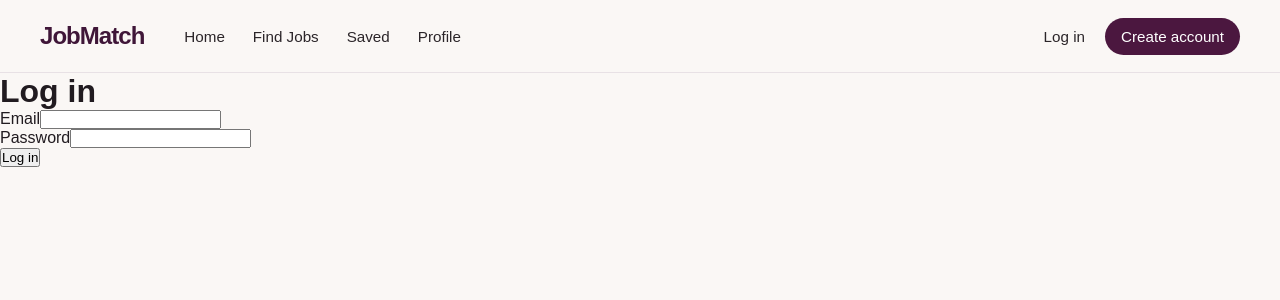
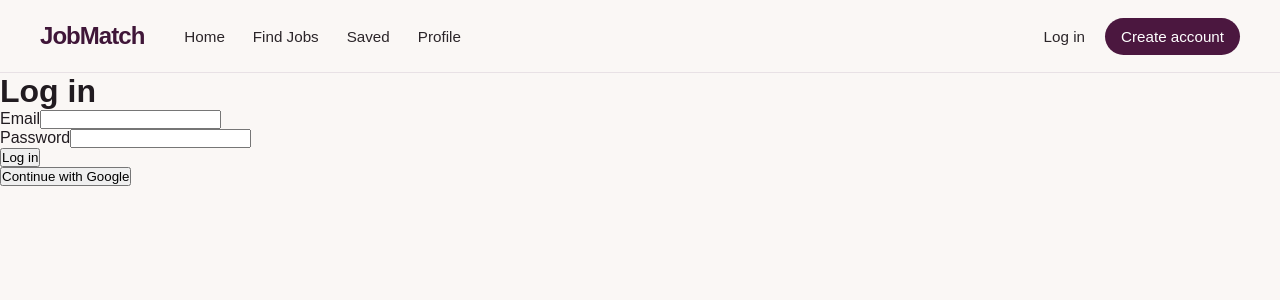
Before and after one commit to HackYourFutureProjects/c55-final-project-group-C, a Next.js app in the folder frontend/: page /login in a window 1280 px wide. Shown: the top 300 px of the page. Built offline with nearby package versions, Linux system fonts and the light colour scheme; no server answers.

Commit message:
feat: align auth session and app shell with backend API

```diff
--- a/frontend/src/app/layout.tsx
+++ b/frontend/src/app/layout.tsx
@@ -1,5 +1,6 @@
 import type { Metadata } from "next";
 import Navbar from "@/components/layout/Navbar";
+import { AuthProvider } from "@/context/AuthContext";
 import "./globals.css";
 
 export const metadata: Metadata = {
@@ -15,8 +16,10 @@ export default function RootLayout({ children }: LayoutProps<"/">) {
   return (
     <html lang="en">
       <body>
-        <Navbar />
-        <main className="app-main">{children}</main>
+        <AuthProvider>
+          <Navbar />
+          <main className="app-main">{children}</main>
+        </AuthProvider>
       </body>
     </html>
   );
--- a/frontend/src/app/login/page.tsx
+++ b/frontend/src/app/login/page.tsx
@@ -2,6 +2,7 @@
 
 import { useRouter } from "next/navigation";
 import { type FormEvent, useState } from "react";
+import { useAuth } from "@/context/AuthContext";
 import { loginUser } from "@/lib/api";
 
 type FormErrors = {
@@ -12,6 +13,7 @@ type FormErrors = {
 
 export default function LoginPage() {
   const router = useRouter();
+  const { refreshUser } = useAuth();
 
   const [email, setEmail] = useState("");
   const [password, setPassword] = useState("");
@@ -52,6 +54,8 @@ export default function LoginPage() {
         password,
       });
 
+      await refreshUser();
+
       router.push("/");
     } catch {
       setErrors({
@@ -60,6 +64,10 @@ export default function LoginPage() {
     } finally {
       setIsSubmitting(false);
     }
+  }
+
+  function handleGoogleLogin() {
+    window.location.href = "/api/oauth2/authorization/google";
   }
 
   return (
@@ -81,6 +89,7 @@ export default function LoginPage() {
             aria-invalid={Boolean(errors.email)}
             aria-describedby={errors.email ? "email-error" : undefined}
           />
+
           {errors.email ? (
             <p id="email-error" role="alert">
               {errors.email}
@@ -100,6 +109,7 @@ export default function LoginPage() {
             aria-invalid={Boolean(errors.password)}
             aria-describedby={errors.password ? "password-error" : undefined}
           />
+
           {errors.password ? (
             <p id="password-error" role="alert">
               {errors.password}
@@ -111,6 +121,10 @@ export default function LoginPage() {
           {isSubmitting ? "Logging in..." : "Log in"}
         </button>
       </form>
+
+      <button type="button" onClick={handleGoogleLogin}>
+        Continue with Google
+      </button>
     </main>
   );
 }
--- a/frontend/src/components/layout/Navbar.tsx
+++ b/frontend/src/components/layout/Navbar.tsx
@@ -1,6 +1,19 @@
+"use client";
+
 import Link from "next/link";
+import { useRouter } from "next/navigation";
+import { useAuth } from "@/context/AuthContext";
 
 export default function Navbar() {
+  const router = useRouter();
+  const { user, isLoading, logout } = useAuth();
+
+  async function handleLogout() {
+    await logout();
+    router.push("/");
+    router.refresh();
+  }
+
   return (
     <header className="site-header">
       <nav className="navbar" aria-label="Main navigation">
@@ -16,10 +29,25 @@ export default function Navbar() {
         </div>
 
         <div className="auth-links">
-          <Link href="/login">Log in</Link>
-          <Link className="register-link" href="/register">
-            Create account
-          </Link>
+          {isLoading ? null : user ? (
+            <>
+              <span className="nav-user">{user.name}</span>
+              <button
+                className="logout-button"
+                type="button"
+                onClick={handleLogout}
+              >
+                Log out
+              </button>
+            </>
+          ) : (
+            <>
+              <Link href="/login">Log in</Link>
+              <Link className="register-link" href="/register">
+                Create account
+              </Link>
+            </>
+          )}
         </div>
       </nav>
     </header>
--- /dev/null
+++ b/frontend/src/context/AuthContext.tsx
@@ -0,0 +1,75 @@
+"use client";
+
+import {
+  createContext,
+  type ReactNode,
+  useCallback,
+  useContext,
+  useEffect,
+  useState,
+} from "react";
+import {
+  type CurrentUserResponse,
+  getCurrentUser,
+  logoutUser,
+} from "@/lib/api";
+
+type AuthContextValue = {
+  user: CurrentUserResponse | null;
+  isLoading: boolean;
+  refreshUser: () => Promise<void>;
+  logout: () => Promise<void>;
+};
+
+const AuthContext = createContext<AuthContextValue | undefined>(undefined);
+
+export function AuthProvider({ children }: { children: ReactNode }) {
+  const [user, setUser] = useState<CurrentUserResponse | null>(null);
+  const [isLoading, setIsLoading] = useState(true);
+
+  const refreshUser = useCallback(async () => {
+    try {
+      const currentUser = await getCurrentUser();
+      setUser(currentUser);
+    } catch {
+      setUser(null);
+    }
+  }, []);
+
+  const logout = useCallback(async () => {
+    await logoutUser();
+    setUser(null);
+  }, []);
+
+  useEffect(() => {
+    async function loadUser() {
+      await refreshUser();
+      setIsLoading(false);
+    }
+
+    void loadUser();
+  }, [refreshUser]);
+
+  return (
+    <AuthContext.Provider
+      value={{
+        user,
+        isLoading,
+        refreshUser,
+        logout,
+      }}
+    >
+      {children}
+    </AuthContext.Provider>
+  );
+}
+
+export function useAuth() {
+  const context = useContext(AuthContext);
+
+  if (!context) {
+    throw new Error("useAuth must be used within an AuthProvider");
+  }
+
+  return context;
+}
--- a/frontend/src/lib/api.ts
+++ b/frontend/src/lib/api.ts
@@ -75,6 +75,18 @@ export function logoutUser(): Promise<void> {
   });
 }
 
-export function getCurrentUser(): Promise<CurrentUserResponse> {
-  return request<CurrentUserResponse>("/api/users/me");
+export async function getCurrentUser(): Promise<CurrentUserResponse | null> {
+  const response = await fetch("/api/users/me", {
+    credentials: "include",
+  });
+
+  if (response.status === 401) {
+    return null;
+  }
+
+  if (!response.ok) {
+    throw new Error(`Request failed with status ${response.status}`);
+  }
+
+  return response.json() as Promise<CurrentUserResponse>;
 }
```
